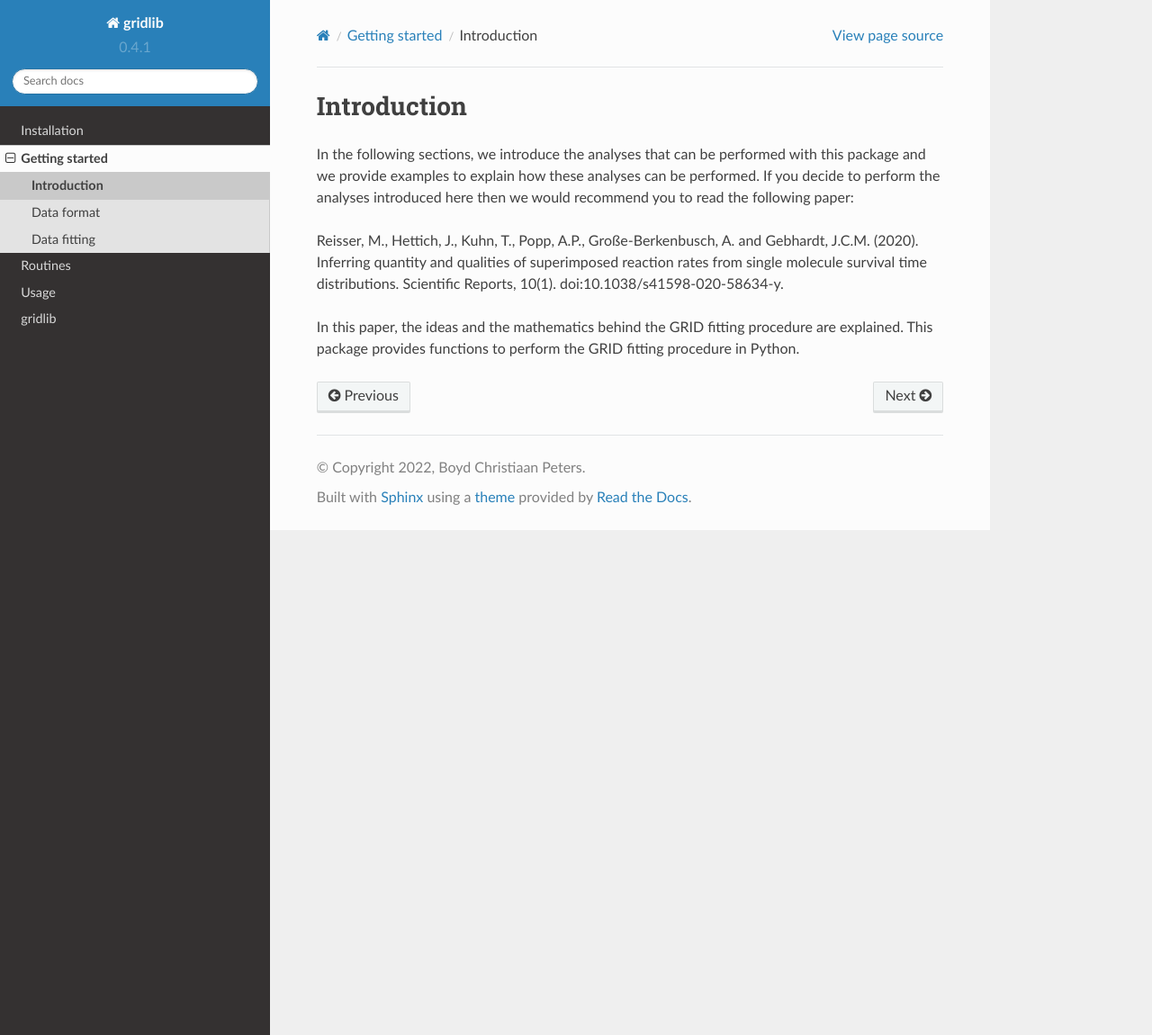
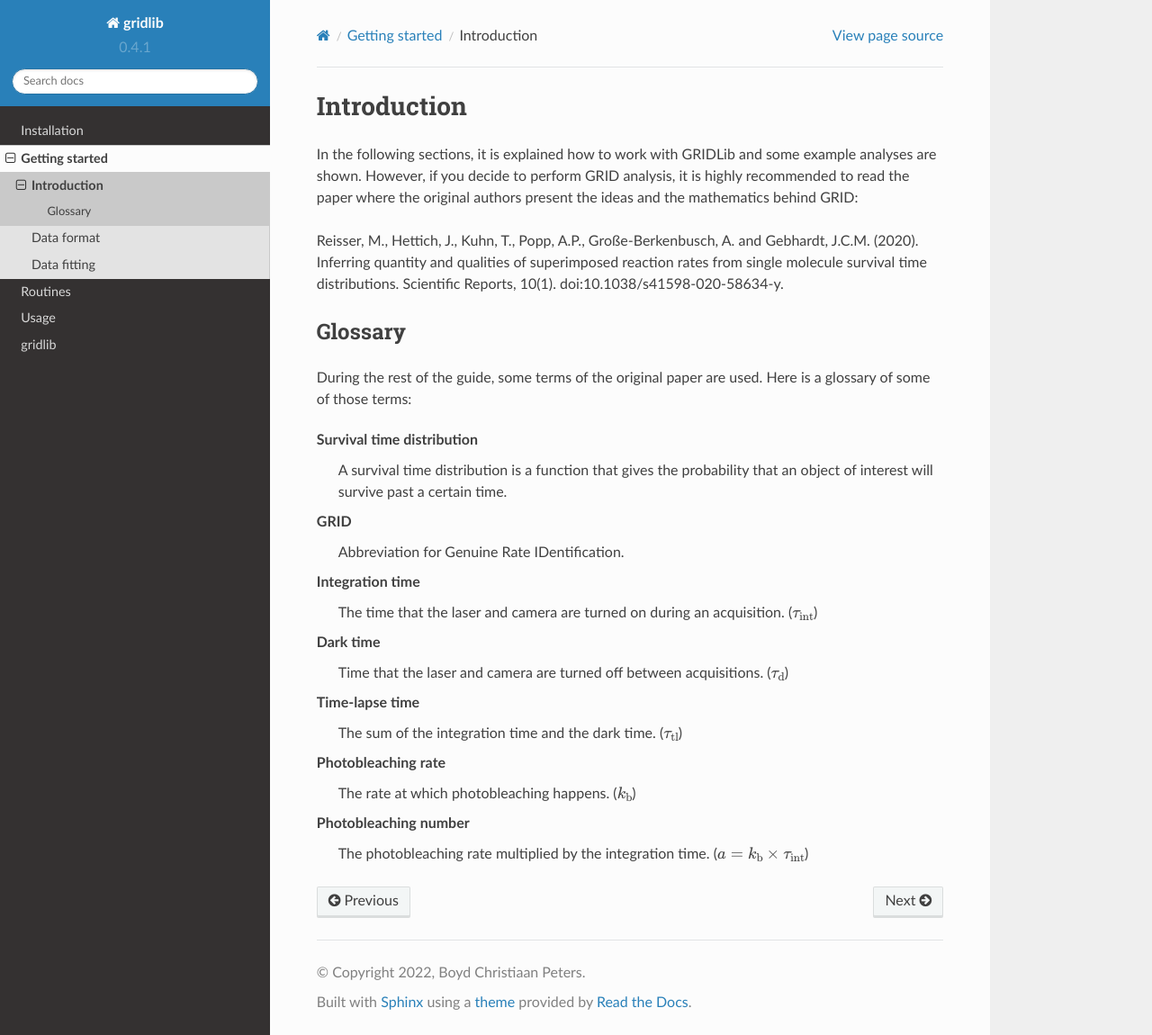
Before and after one commit to boydcpeters/gridlib, a Sphinx documentation site: the page built from docs/basics.introduction.rst, in a window 1280 px wide and 1150 px high. Shown: the whole window at 90% size. Built offline with Sphinx 7.4.7 and the Read the Docs theme 2.0.0, drawn with Linux system fonts in a browser that asks for light colours; pages that are not in the unit, such as notebooks, are missing from menus.

Commit message:
Updating documentation

```diff
--- a/docs/basics.introduction.rst
+++ b/docs/basics.introduction.rst
@@ -3,16 +3,46 @@
 Introduction
 ============
 
-In the following sections, we introduce the analyses that can be performed with this
-package and we provide examples to explain how these analyses can be performed. If you
-decide to perform the analyses introduced here then we would recommend you to read the
-following paper:
+In the following sections, it is explained how to work with GRIDLib and some example
+analyses are shown. However, if you decide to perform GRID analysis, it is highly
+recommended to read the paper where the original authors present the ideas and the
+mathematics behind GRID:
 
 Reisser, M., Hettich, J., Kuhn, T., Popp, A.P., Große-Berkenbusch, A. and Gebhardt,
 J.C.M. (2020). Inferring quantity and qualities of superimposed reaction rates from
 single molecule survival time distributions. Scientific Reports, 10(1).
 doi:10.1038/s41598-020-58634-y.
 
-In this paper, the ideas and the mathematics behind the GRID fitting procedure are
-explained. This package provides functions to perform the GRID fitting procedure in
-Python.
+
+Glossary
+--------
+
+During the rest of the guide, some terms of the original paper are used. Here is a
+glossary of some of those terms:
+
+.. glossary::
+
+    Survival time distribution
+        A survival time distribution is a function that gives the probability that an
+        object of interest will survive past a certain time.
+
+    GRID
+        Abbreviation for Genuine Rate IDentification.
+
+    Integration time
+        The time that the laser and camera are turned on during an acquisition.
+        (:math:`\tau_{\mathrm{int}}`)
+
+    Dark time
+        Time that the laser and camera are turned off between acquisitions.
+        (:math:`\tau_{\mathrm{d}}`)
+
+    Time-lapse time
+        The sum of the integration time and the dark time. (:math:`\tau_{\mathrm{tl}}`)
+
+    Photobleaching rate
+        The rate at which photobleaching happens. (:math:`k_{\mathrm{b}}`)
+
+    Photobleaching number
+        The photobleaching rate multiplied by the integration time.
+        (:math:`a=k_{\mathrm{b}}\times\tau_{\mathrm{int}}`)
```
Also changed, not shown: docs/basics.dataformat.rst (+16 -13 lines), docs/basics.rst (+8 -5 lines), docs/installation.rst (+10 -7 lines).
